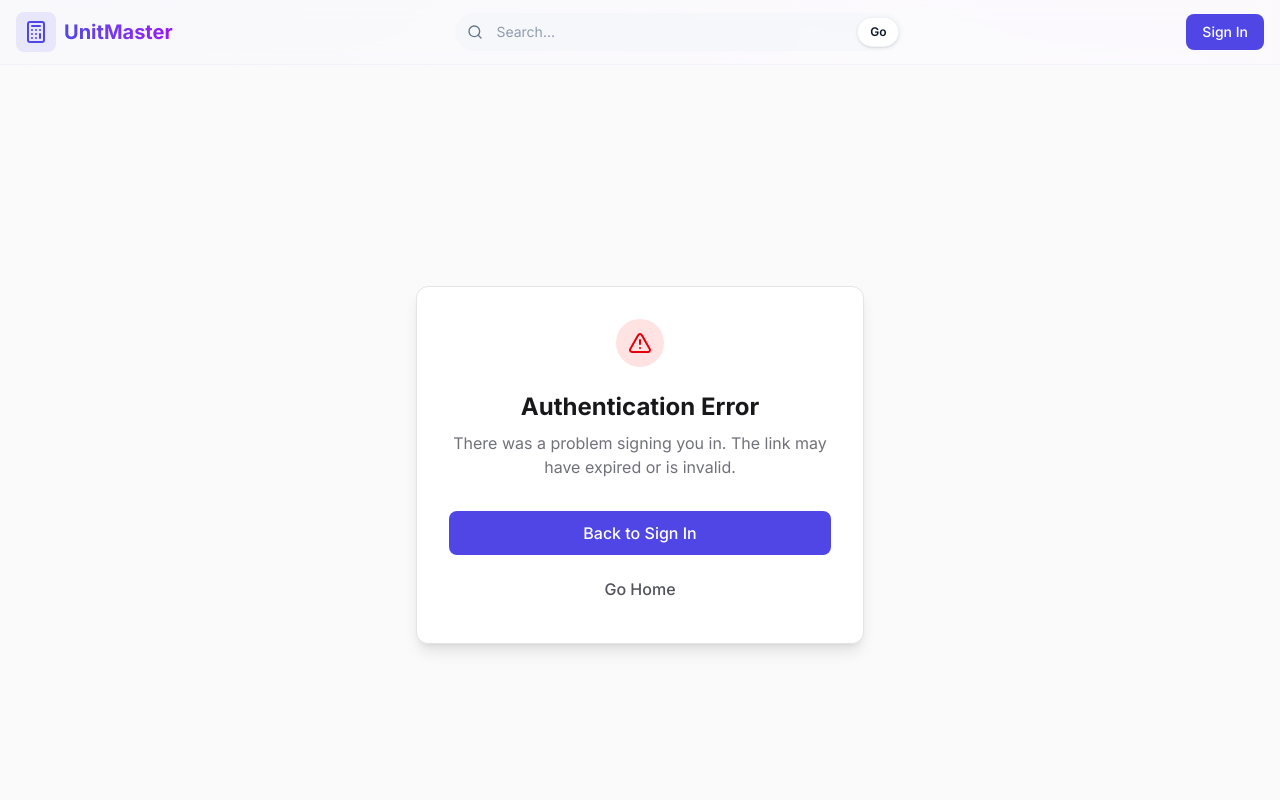
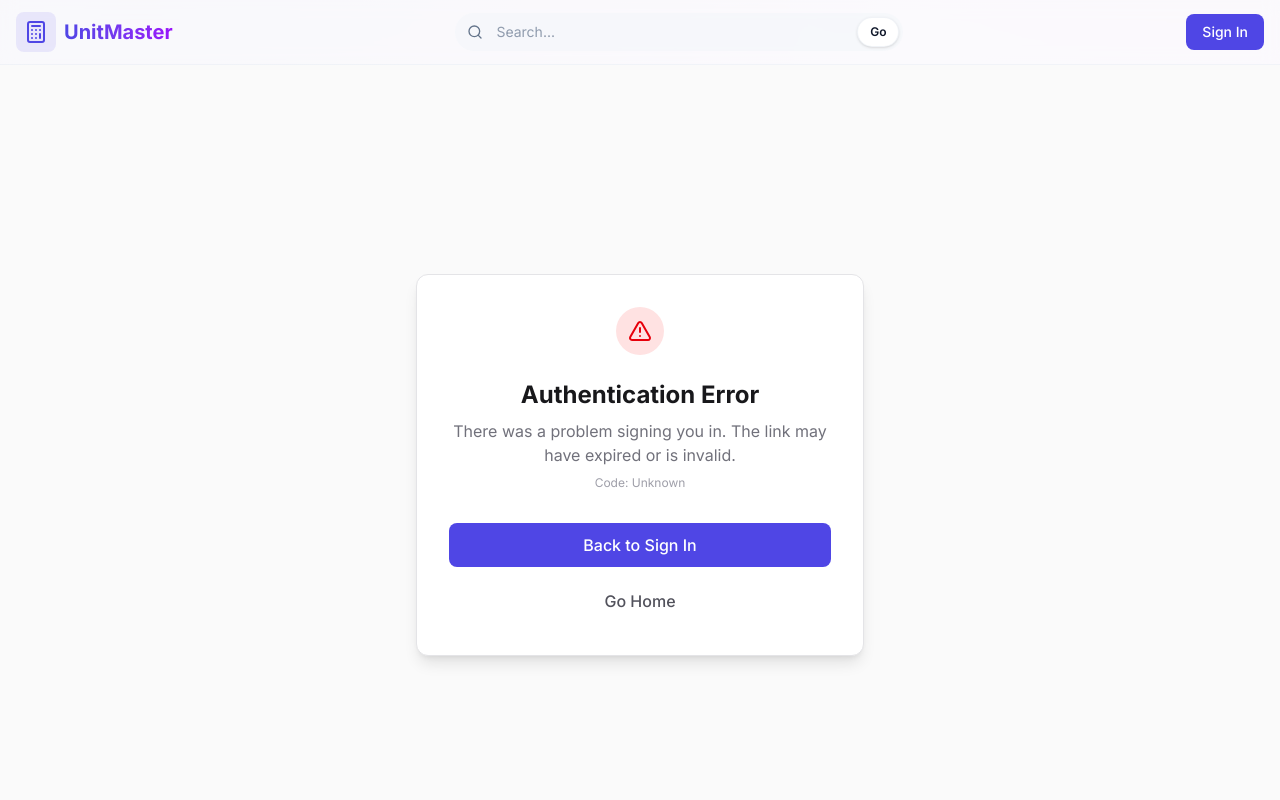
Before and after one commit to TanmayKnight/converter, a Next.js app: page /auth/auth-code-error in a window 1280 px wide. Shown: the top 800 px of the page. Built offline with nearby package versions, Linux system fonts and the light colour scheme; no server answers.

Commit message:
Fix searchParams for Next.js 16

```diff
--- a/src/app/auth/auth-code-error/page.tsx
+++ b/src/app/auth/auth-code-error/page.tsx
@@ -2,41 +2,12 @@
 import Link from 'next/link'
 import { AlertTriangle } from 'lucide-react'
 
-export default function AuthErrorPage({
+export default async function AuthErrorPage({
     searchParams,
 }: {
-    searchParams: { error?: string; error_code?: string; error_description?: string; message?: string }
+    searchParams: Promise<{ error?: string; error_code?: string; error_description?: string; message?: string }>
 }) {
-    // In Next.js 15+, searchParams is a promise, but in 14 it's an object.
-    // Assuming Next 14/15 compat or just ignoring strict typing for the prompt.
-    // Ideally we'd await it if it's a promise, but for a simple error page direct access usually works in 14.
-    // Let's safe guard it.
-
-    // Note: The screenshot shows the params in the HASH (#), not query (?).
-    // Supabase often puts errors in the hash fragment for implicit flows, but also query params for others.
-    // If it's in the hash, server-side searchParams won't see it.
-    // However, the callback route `route.ts` redirects to this page.
-
-    // Wait, `route.ts` does: return NextResponse.redirect(`${origin}/auth/auth-code-error`)
-    // It does NOT forward the error params unless we added them.
-    // The screenshot shows the browser landing on `.../auth-code-error#error=...`
-    // This implies Supabase redirected DIRECTLY there, possibly bypassing `route.ts` if the flow was implicit?
-    // OR `route.ts` failed?
-
-    // Actually, looking at `route.ts`:
-    // if (code) { exchange... }
-    // return NextResponse.redirect(`${origin}/auth/auth-code-error`) -> This is the catch-all "If no code" or "If error".
-
-    // If the user's link was invalid, Supabase might redirect to the `redirectTo` URL with error params appended.
-    // Since `emailRedirectTo` was `${location.origin}/auth/callback`, Supabase hits the callback.
-    // If `callback` sees an error in params, it might just be falling through?
-    // `route.ts` only checks `code`. It doesn't check `error` param.
-    // If Supabase sends `?error=...` to callback, `code` is null, so it falls to line 29: redirect to auth-code-error.
-    // But it doesn't forward the params.
-
-    // The screenshot shows params in the **HASH**. That usually happens with Client-side redirects or Implicit flow key.
-    // Regardless, we need a generic error page. Since we can't easily read Hash server-side, we'll make a generic client component wrapper if needed,
-    // but a simple server page saying "Something went wrong" is a good start.
+    const params = await searchParams
 
     return (
         <div className="min-h-screen flex items-center justify-center p-4 bg-zinc-50 dark:bg-zinc-950">
@@ -49,19 +20,25 @@ export default function AuthErrorPage({
                     Authentication Error
                 </h1>
 
-                {searchParams.message ? (
+                {params.message ? (
                     <div className="bg-red-50 dark:bg-red-900/10 border border-red-200 dark:border-red-900/30 rounded-lg p-4 mb-6">
                         <p className="text-red-800 dark:text-red-200 font-medium mb-1">
-                            {searchParams.error || 'Check Details'}
+                            {params.error || 'Check Details'}
                         </p>
                         <p className="text-red-600 dark:text-red-300 text-sm">
-                            {searchParams.message}
+                            {params.message}
                         </p>
                     </div>
                 ) : (
-                    <p className="text-zinc-500 dark:text-zinc-400 mb-8">
-                        There was a problem signing you in. The link may have expired or is invalid.
-                    </p>
+                    <div className="mb-8">
+                        <p className="text-zinc-500 dark:text-zinc-400 mb-2">
+                            There was a problem signing you in. The link may have expired or is invalid.
+                        </p>
+                        {/* Fallback debug for Next 16 if params are missed */}
+                        <p className="text-xs text-zinc-400">
+                            Code: {params.error || 'Unknown'}
+                        </p>
+                    </div>
                 )}
 
                 <div className="space-y-3">
```
